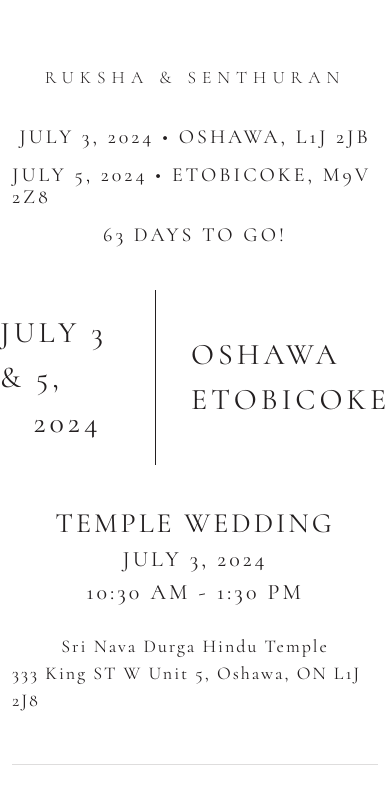
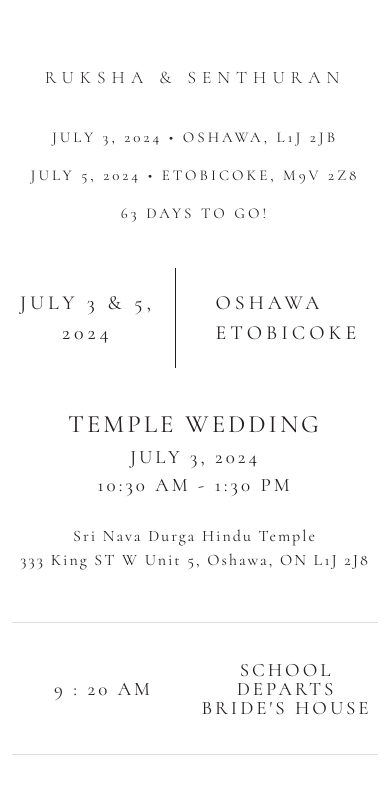
Before and after one commit to SujanMaharjan6/WeddingWebsite, an Angular app in the folder myapp/: page /home in a window 390 px wide. Shown: the part 903-1707 px from the top of the page. Built offline with nearby package versions, Linux system fonts and the light colour scheme.

Commit message:
adjusted responsiveness in the website

```diff
--- a/myapp/src/app/components/headers-and-navbar/headers-and-navbar.component.css
+++ b/myapp/src/app/components/headers-and-navbar/headers-and-navbar.component.css
@@ -137,4 +137,8 @@ h1 {
         height: 0;
         overflow: hidden;
     }
+
+    .timeAndPlaceInfoText{
+font-size: 15px;
+    }
 }
--- a/myapp/src/app/components/home-page/home-page.component.css
+++ b/myapp/src/app/components/home-page/home-page.component.css
@@ -109,14 +109,28 @@
 
 @media (max-width: 640px) {
     .dateText {
-        padding-right: 20px;
+        padding-right: 0px;
         width: 100%;
         align-items: center;
+        font-size: 20px;
     }
     .locationText{
-        padding-left: 35px;
+        padding-left: 40px;
+        font-size: 20px;
     }
     .homePageMainImageSecond {
         display: none;
     }
+    .weddingHeader{
+        font-size: 25px;
+    }
+    .dateAndTime{
+        font-size: 19px;
+    }
+    .location{
+        font-size: 16px;
+    }
+    .itenaryTimeAndInformation{
+        font-size: 19px;
+    }
 }
```
Also changed, not shown: 1 other file (tests, documents, lock files or other folders).
